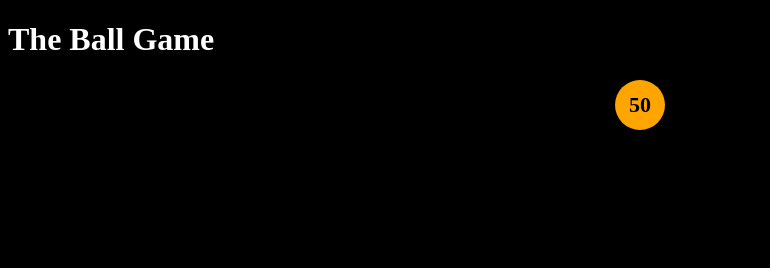
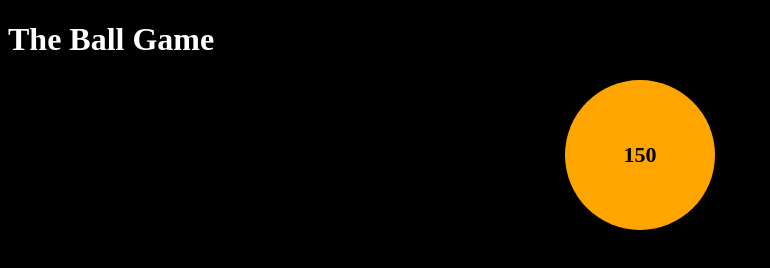
Before and after one commit to Denmokin/gitExersice, a plain HTML site: page index.html in a window 1280 px wide. Both pictures are taken after a click on the element "100". Shown: the whole page, without its empty margins (0-770 px from the left). Drawn offline with Linux system fonts and the light colour scheme.

Commit message:
JS Changes

```diff
--- a/main.js
+++ b/main.js
@@ -2,30 +2,19 @@
 
 // Ball Game Js
 
+var gBallSize = '100px'
+
 function onBallClick(el, ev) {
 
-    var ballHeight = el.style.height
-    var ballWidth = el.style.width
-
     if (ev.type === 'click') {
-        var newBallHeight = cssNumConvert(ballHeight, 'px') + 50
-        var newBallWidth = cssNumConvert(ballWidth, 'px') + 50
-
-        if (newBallHeight > 400) {
-            el.style.height = 100 + 'px'
-            el.style.width = 100 + 'px'
-            el.innerText = 100
+        gBallSize = parseFloat(gBallSize) + 50
+        if (gBallSize > 400) {
+            gBallSize = el.style.width = el.style.height = 100 + 'px'
+            el.innerText = parseFloat(gBallSize)
             return
         }
 
-        el.style.height = newBallHeight + 'px'
-        el.style.width = newBallWidth + 'px'
-
-        el.innerText = newBallWidth
+        el.style.height = el.style.width = gBallSize + 'px'
+        el.innerText = gBallSize
     }
 }
-
-
-function cssNumConvert(string, unit) {
-    return +(string.replace(unit, ''))
-}
--- a/style.css
+++ b/style.css
@@ -1,5 +1,6 @@
 body {
     background-color: black;
+    height: 100vh;
 }
 
 h1 {
```
Also changed, not shown: util.js (added, +7 -0 lines).
